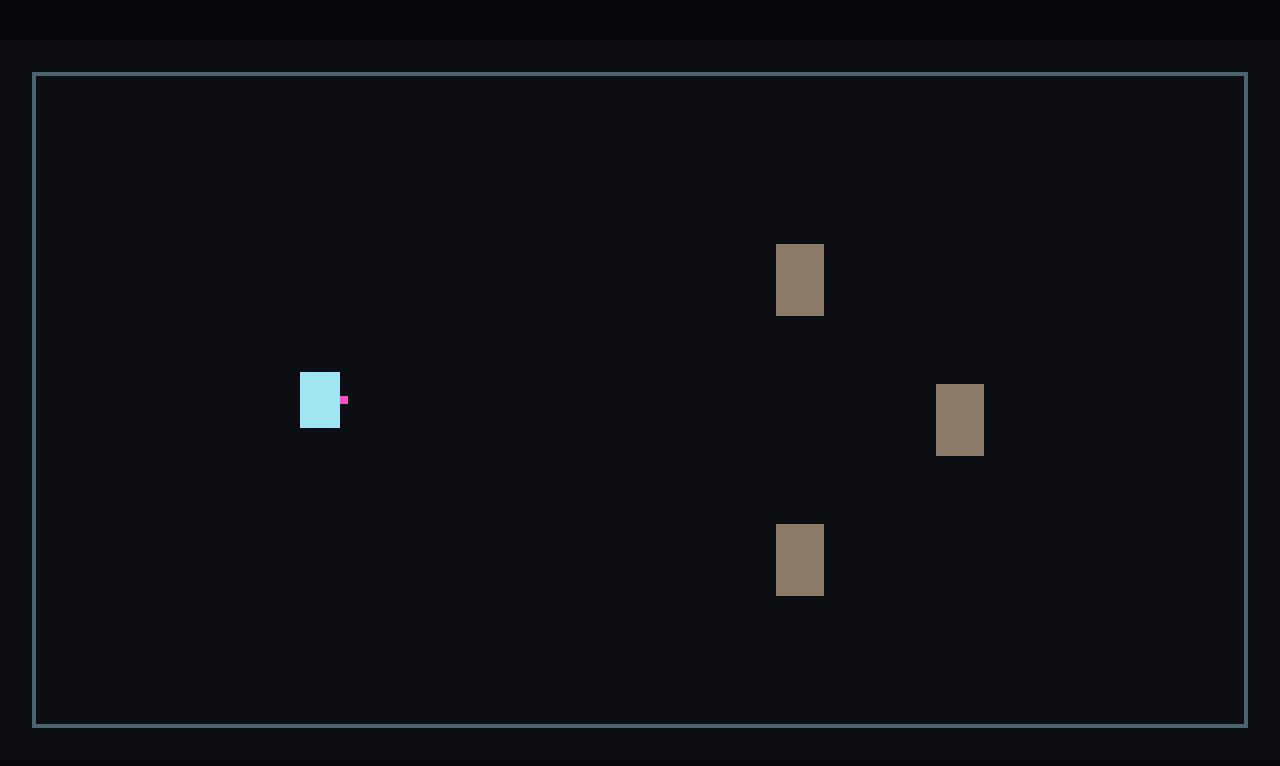
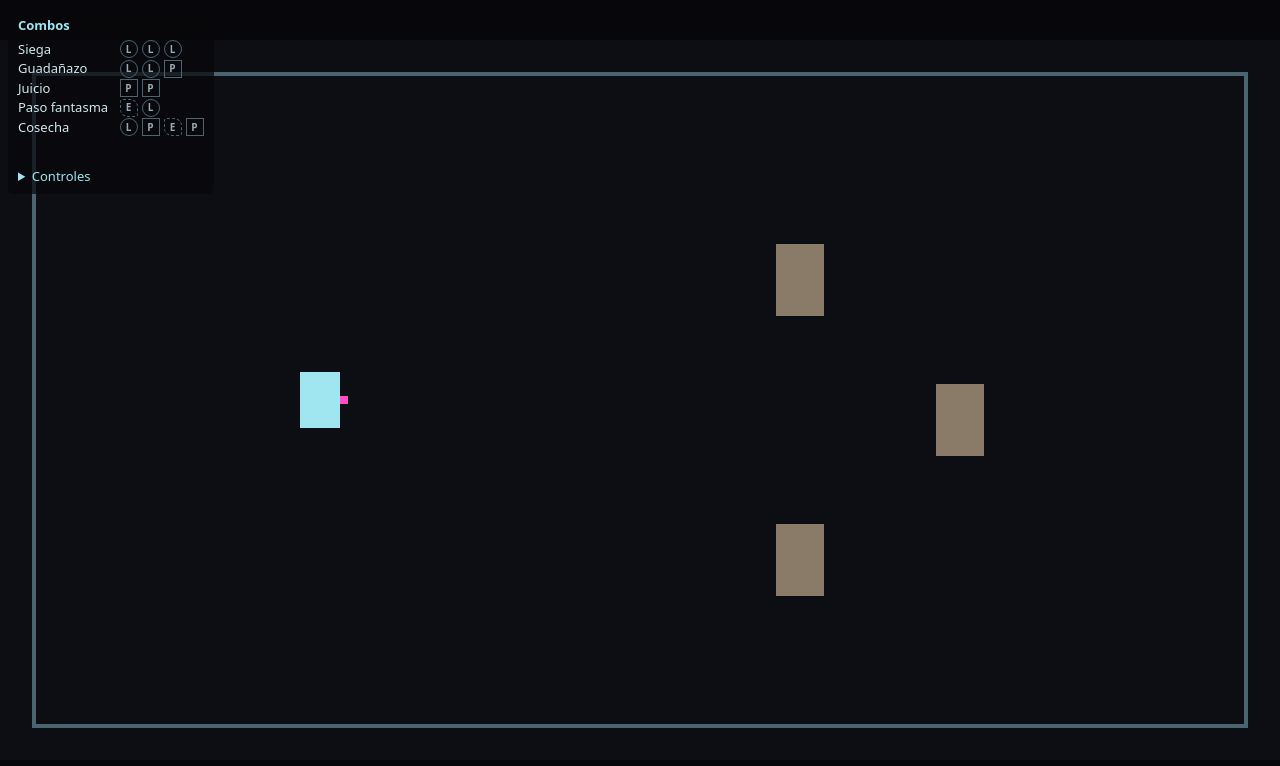
Before and after one commit to XDextX/reaper-combo-game, a website built with Vite: page index.html in a window 1280 px wide. Built offline with nearby package versions, Linux system fonts and the light colour scheme.

Commit message:
feat: lista de combos en vivo, contador y ayuda de controles en HTML (RC-7)

```diff
--- a/index.html
+++ b/index.html
@@ -8,6 +8,25 @@
     <style>
       html, body { margin: 0; height: 100%; background: #07070b; overflow: hidden; }
       canvas { position: fixed; inset: 0; width: 100%; height: 100%; display: block; touch-action: none; image-rendering: pixelated; }
+      #hud { position: fixed; top: 8px; left: 8px; margin: 0; padding: 8px 10px; max-width: 46vw;
+        background: rgba(7, 7, 11, .72); color: #cfe9ee; font: 500 13px/1.5 system-ui, sans-serif;
+        border-radius: 6px; pointer-events: auto; }
+      #hud h2 { margin: 0 0 4px; font-size: 13px; color: #9fe6f0; }
+      #combos { list-style: none; margin: 0; padding: 0; }
+      #combos li { display: flex; align-items: center; gap: 4px; }
+      #combos .nombre { min-width: 7.5em; }
+      #combos li.completo .nombre { color: #ff7fd4; font-weight: 700; }
+      .paso { display: inline-grid; place-items: center; width: 16px; height: 16px; font-size: 10px; font-weight: 700;
+        color: #9aa9b0; border: 1px solid #4a6470; }
+      .paso-L { border-radius: 50%; }
+      .paso-E { border-style: dashed; border-radius: 3px 8px; }
+      .paso.hecho { color: #07070b; background: #9fe6f0; border-color: #9fe6f0; }
+      li.completo .paso { background: #d0459f; border-color: #d0459f; color: #fff; }
+      #contador { margin: 6px 0 0; min-height: 1.5em; color: #e8fbff; font-weight: 700; }
+      #ayuda { margin-top: 4px; }
+      #ayuda summary { cursor: pointer; color: #9fe6f0; }
+      #ayuda p { margin: 2px 0; }
+      .solo-lectores { position: absolute; width: 1px; height: 1px; overflow: hidden; clip-path: inset(50%); }
       #tactil, #girar { display: none; }
       @media (pointer: coarse) {
         #tactil { display: block; }
@@ -32,6 +51,18 @@
   </head>
   <body>
     <canvas id="juego" role="img" aria-label="Arena de práctica"></canvas>
+    <section id="hud" aria-label="Combos">
+      <h2>Combos</h2>
+      <ol id="combos"></ol>
+      <p id="contador"></p>
+      <details id="ayuda">
+        <summary>Controles</summary>
+        <p>Teclado: WASD o flechas para moverte, J golpe ligero, K golpe pesado, Espacio esquiva.</p>
+        <p>Mando: stick o cruceta, botón inferior ligero, izquierdo pesado, derecho esquiva.</p>
+        <p>Móvil: joystick a la izquierda y botones L, P y E a la derecha.</p>
+      </details>
+      <p id="aviso-combo" class="solo-lectores" aria-live="polite"></p>
+    </section>
     <div id="tactil">
       <div id="joystick" aria-hidden="true"><div id="pomo"></div></div>
       <div id="botones">
--- a/src/combos.ts
+++ b/src/combos.ts
@@ -27,12 +27,23 @@ export function buscar(historial: Accion[], combos = COMBOS): Combo | null {
   return mejor;
 }
 
+/** Cuántos pasos del combo lleva hechos el final del historial (sin contar el combo entero). */
+export function avance(historial: readonly Accion[], combo: Combo): number {
+  for (let k = Math.min(historial.length, combo.secuencia.length - 1); k > 0; k--) {
+    const cola = historial.slice(-k);
+    if (cola.every((a, i) => a === combo.secuencia[i])) return k;
+  }
+  return 0;
+}
+
 /** Guarda las acciones dentro de la ventana y avisa cuando una completa un combo. */
 export function crearDetector(combos = COMBOS) {
   let historial: Accion[] = [];
   let ultima = -Infinity;
   return {
     get historial(): readonly Accion[] { return historial; },
+    /** Lo que sigue vivo en el instante t: pasada la ventana, nada. */
+    pendiente(t: number): readonly Accion[] { return t - ultima > VENTANA ? [] : historial; },
     registrar(p: Pulsacion): Combo | null {
       if (p.t - ultima > VENTANA) historial = [];
       ultima = p.t;
--- /dev/null
+++ b/src/interfaz.ts
@@ -0,0 +1,57 @@
+// Lista de combos en vivo y contador, en HTML encima del canvas (spec, «Accesibilidad y movimiento»).
+import { avance, type Combo } from './combos';
+import type { Accion } from './traducir';
+
+const NOMBRE_ACCION: Record<Accion, string> = { L: 'golpe ligero', P: 'golpe pesado', E: 'esquiva' };
+const DESTACAR = 700; // ms que se ilumina un combo recién hecho
+
+export function crearInterfaz(combos: Combo[]) {
+  const lista = document.querySelector<HTMLOListElement>('#combos')!;
+  const contador = document.querySelector<HTMLElement>('#contador')!;
+  const aviso = document.querySelector<HTMLElement>('#aviso-combo')!;
+
+  const filas = combos.map((c) => {
+    const li = document.createElement('li');
+    const nombre = document.createElement('span');
+    nombre.className = 'nombre';
+    nombre.textContent = c.nombre;
+    const pasos = c.secuencia.map((a) => {
+      const paso = document.createElement('span');
+      paso.className = `paso paso-${a}`;
+      paso.textContent = a;
+      paso.title = NOMBRE_ACCION[a];
+      return paso;
+    });
+    li.append(nombre, ...pasos);
+    lista.append(li);
+    return { li, pasos };
+  });
+
+  let hecho: { combo: Combo; hasta: number } | null = null;
+  let anterior = '';
+
+  return {
+    /** Llamar al completar un combo: se ilumina un momento y se anuncia una vez. */
+    combo(c: Combo, t: number) {
+      hecho = { combo: c, hasta: t + DESTACAR };
+      aviso.textContent = c.nombre;
+    },
+    /** Pinta el estado; solo toca el DOM si algo cambió. */
+    actualizar(historial: readonly Accion[], golpes: number, multiplicador: number, t: number) {
+      if (hecho && t > hecho.hasta) hecho = null;
+      const avances = combos.map((c) => (hecho?.combo === c ? c.secuencia.length : avance(historial, c)));
+      const clave = `${avances.join()}|${golpes}|${multiplicador}`;
+      if (clave === anterior) return;
+      anterior = clave;
+      filas.forEach(({ li, pasos }, i) => {
+        li.classList.toggle('completo', avances[i] === pasos.length);
+        pasos.forEach((p, j) => {
+          p.classList.toggle('hecho', j < avances[i]);
+          if (j === avances[i] - 1) p.setAttribute('aria-current', 'step');
+          else p.removeAttribute('aria-current');
+        });
+      });
+      contador.textContent = golpes > 0 ? `${golpes} golpes · ×${multiplicador}` : '';
+    },
+  };
+}
--- a/src/main.ts
+++ b/src/main.ts
@@ -1,8 +1,9 @@
 import { arrancar } from './bucle';
-import { crearContador, crearDetector } from './combos';
+import { COMBOS, crearContador, crearDetector } from './combos';
 import { crearEntrada } from './entrada';
 import { actualizar as moverEspiritu, crearEspiritu, pedir, type Golpe } from './espiritu';
 import { actualizarMuneco, cajaMuneco, crearMuneco, recibir } from './munecos';
+import { crearInterfaz } from './interfaz';
 import { ANCHO, ALTO, encuadre, seguirPantalla } from './pantalla';
 
 const canvas = document.querySelector<HTMLCanvasElement>('#juego')!;
@@ -19,12 +20,17 @@ const espiritu = crearEspiritu(80, ALTO / 2);
 const munecos = [crearMuneco(200, 60), crearMuneco(240, 95), crearMuneco(200, 130)];
 const detector = crearDetector();
 const contador = crearContador();
+const interfaz = crearInterfaz(COMBOS);
 let ultimoGolpe: { golpe: Golpe; vida: number } | null = null;
 
 function actualizar(): void {
   const ahora = performance.now();
   const { mover, acciones } = entrada.leer();
-  for (const p of acciones) pedir(espiritu, p.accion, detector.registrar(p));
+  for (const p of acciones) {
+    const combo = detector.registrar(p);
+    if (combo) interfaz.combo(combo, ahora);
+    pedir(espiritu, p.accion, combo);
+  }
   const golpe = moverEspiritu(espiritu, mover);
   if (golpe) {
     ultimoGolpe = { golpe, vida: 6 };
@@ -33,6 +39,7 @@ function actualizar(): void {
   for (const m of munecos) actualizarMuneco(m);
   contador.actualizar(ahora);
   if (ultimoGolpe && --ultimoGolpe.vida <= 0) ultimoGolpe = null;
+  interfaz.actualizar(detector.pendiente(ahora), contador.golpes, contador.multiplicador, ahora);
 }
 
 // shortcut: figuras provisionales; RC-5 las cambia por las hojas de sprites.
```
Also changed, not shown: src/combos.test.ts (+16 -1 lines).
